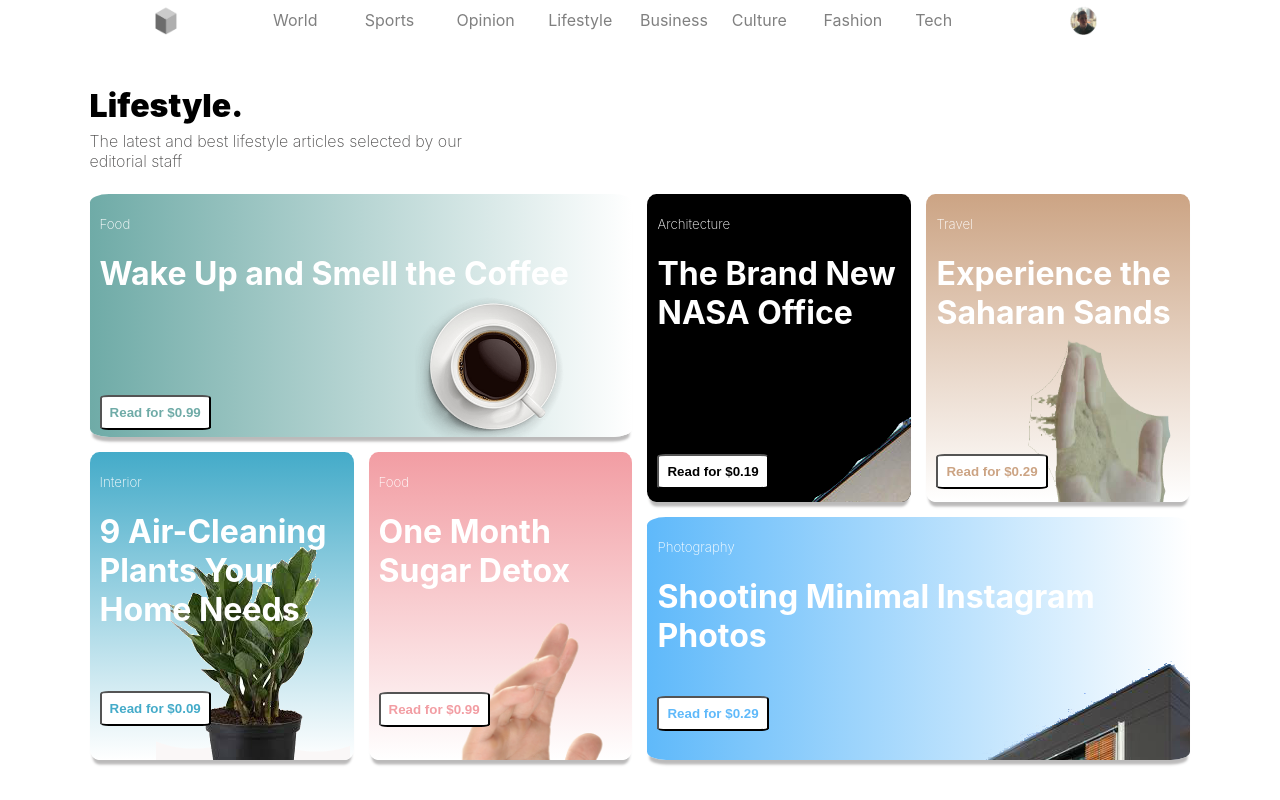
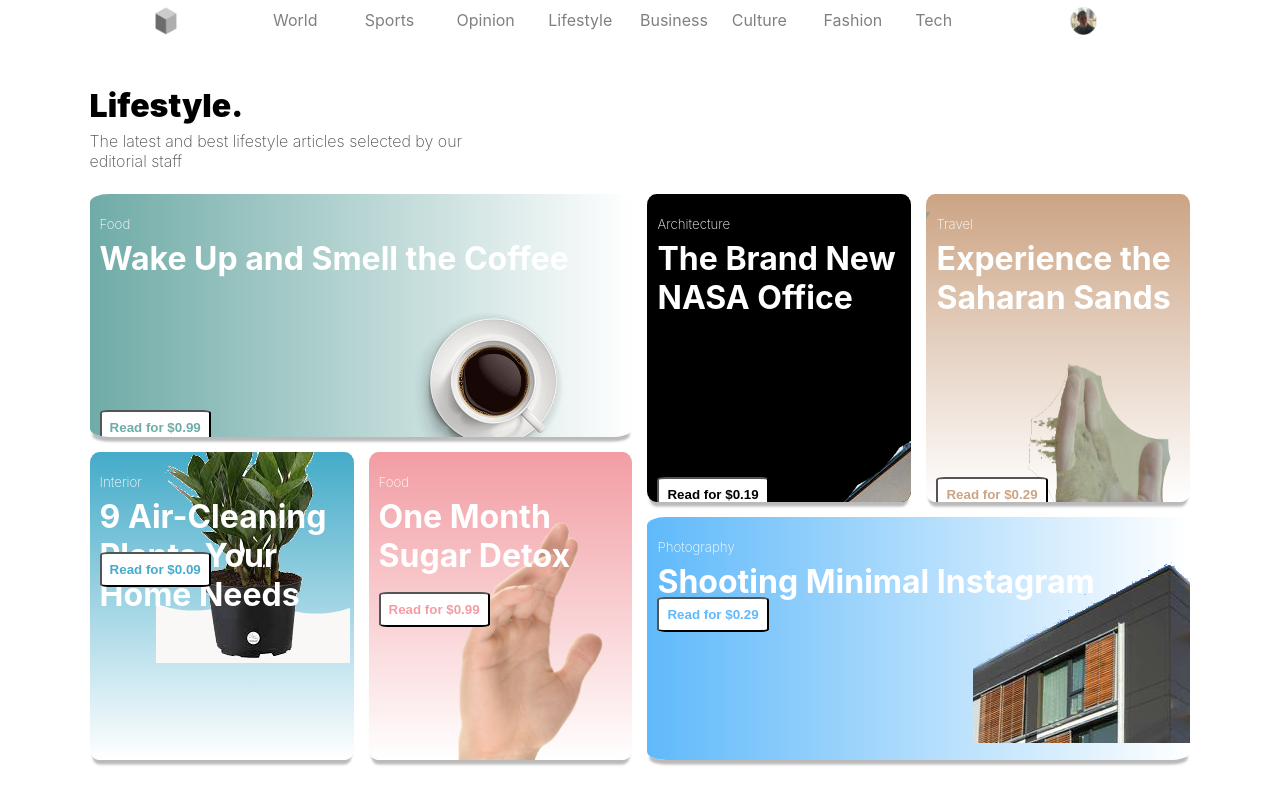
Before and after one commit to reedmacdonald/blog, a React (Create React App) app: page / in a window 1280 px wide. Built offline with nearby package versions, Linux system fonts and the light colour scheme.

Commit message:
positioning the buttons

```diff
--- a/src/App.js
+++ b/src/App.js
@@ -1,5 +1,5 @@
 import React, {Component} from 'react'
-import './App.css'
+import './App.scss'
 import Hand from './Pictures/handSand2.png'
 import Plant from './Pictures/plant5.png'
 import Cup from './Pictures/cup15.png'
--- a/src/App.css
+++ b/src/App.scss
@@ -1,3 +1,5 @@
+$pink-color:rgb(242,157,163);
+
 .article{
   border-radius:3.5%;
   box-shadow:0px 7px 2.5px -2.5px rgb(187, 186, 186);
@@ -27,7 +29,7 @@
   #div2 { grid-area: 8 / 1 / 13 / 4;
           background-image: linear-gradient(rgb(68,171,201),white)}
   #div3 { grid-area: 8 / 4 / 13 / 7;
-          background-image: linear-gradient(rgb(242,157,163),white)
+          background-image: linear-gradient($pink-color,white)
   }
   #div4 { grid-area: 9 / 7 / 13 / 13;
           background-image: linear-gradient(to right, rgb(95,185,250),white)
@@ -57,13 +59,15 @@
     color:white;
     margin-left:10px;
     z-index: 10;
-    position:relative
+    position:absolute;
+    margin-top:-15px
   }
   h5{
     color:white;
     margin-left:10px;
     font-weight: 200
   }
+
   button{
     position: relative;
         z-index: 100;
@@ -77,10 +81,10 @@
 
   }
   .topRight{
-    margin-top: 80px
+    margin-top: 77%
   }
   #pinkButton{
-    color:rgb(242,157,163)
+    color:$pink-color
   }
   #tanButton{
     color:rgb(204,164,132);
@@ -96,7 +100,8 @@
 
   }
   #greenButton{
-    color:rgb(111,171,167)
+    color:rgb(111,171,167);
+    margin-top: 25%
   }
   #hand{
     height:600px;
```
